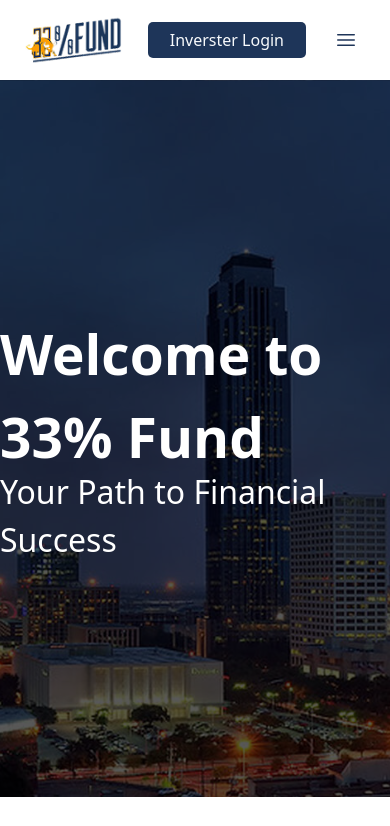
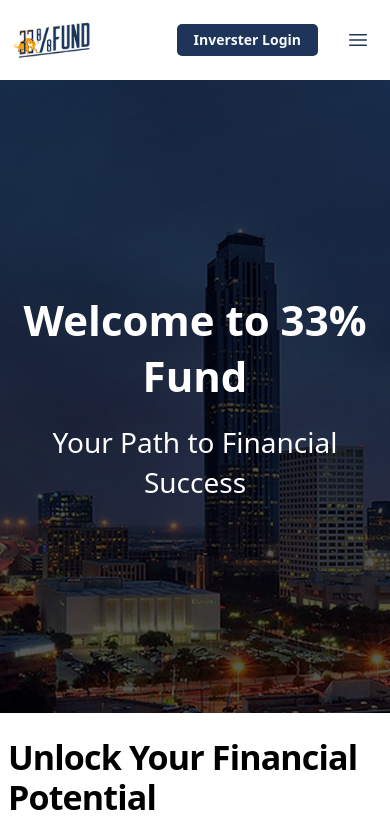
Before and after one commit to mkdevelopers7/33-fund, a React (Vite) app: page / in a window 390 px wide. Shown: the top 826 px of the page. Built offline with nearby package versions, Linux system fonts and the light colour scheme.

Commit message:
Hero made responsive

```diff
--- a/src/components/Hero.jsx
+++ b/src/components/Hero.jsx
@@ -1,11 +1,13 @@
 function Hero() {
   return (
-    <div className="relative h-[85vh] bg-cover bg-center bg-[url('/bg-image.jpg')]">
+    <div className="relative h-[75vh] md:h-[85vh] bg-cover bg-center bg-[url('/bg-image.jpg')]">
       <div className="absolute inset-0 bg-black/65 z-0"></div>
       <div className="relative z-10 flex items-center justify-center h-full text-white">
         <div className="flex flex-col tracking-normal gap-0 items-center justify-center">
-          <h1 className="text-[55px] font-semibold">Welcome to 33% Fund</h1>
-          <p className="text-[32px] -mt-[10px]">
+          <h1 className="text-[42px]/14 mb-7 text-center md:text-[55px] font-semibold">
+            Welcome to 33% Fund
+          </h1>
+          <p className="text-[28px]/10 text-center -mt-[10px]">
             Your Path to Financial Success
           </p>
         </div>
--- a/src/components/Navbar.jsx
+++ b/src/components/Navbar.jsx
@@ -9,11 +9,11 @@ const Navbar = () => {
   // sm:bg-amber-300 md:bg-green-400 lg:bg-red-400
   return (
     <nav className="text-white ">
-      <div className="px-6 md:px-[30px] lg:px-[70px] sm:px-6">
+      <div className="px-3 md:px-[30px] lg:px-[70px] sm:px-6">
         <div className="flex h-20 md:h-16 items-center justify-between">
           {/* Logo */}
           <div className="flex items-center">
-            <img src="/logo.png" alt="logo" className="h-[50px] md:h-[46px]" />
+            <img src="/logo.png" alt="logo" className="h-[40px] md:h-[46px]" />
           </div>
 
           {/* Desktop Menu */}
@@ -68,7 +68,7 @@ const Navbar = () => {
           <div className="md:hidden flex items-center justify-center gap-5">
             <a
               href="#"
-              className="bg-primary text-slate-50 py-[6px] px-[22px] rounded-[5px] hover:bg-primary-hover"
+              className="bg-primary text-slate-50 text-sm font-semibold py-[6px] px-[17px] rounded-[5px] hover:bg-primary-hover"
             >
               Inverster Login
             </a>
```
